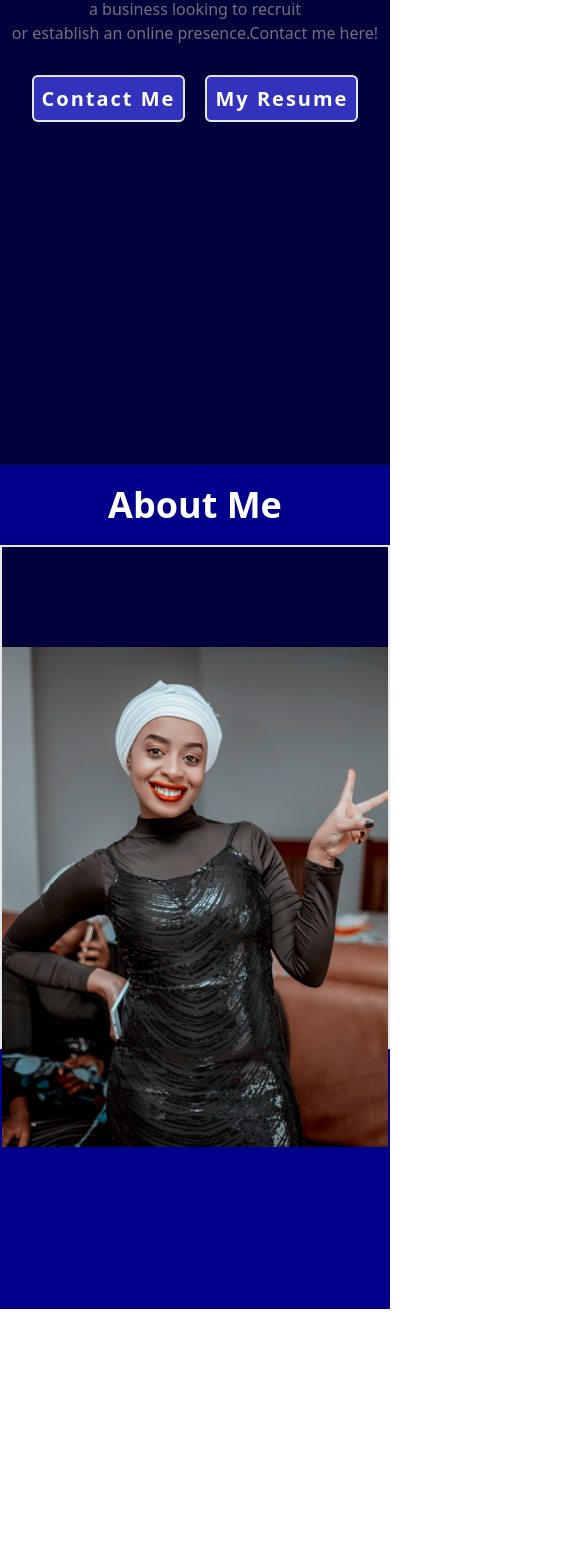
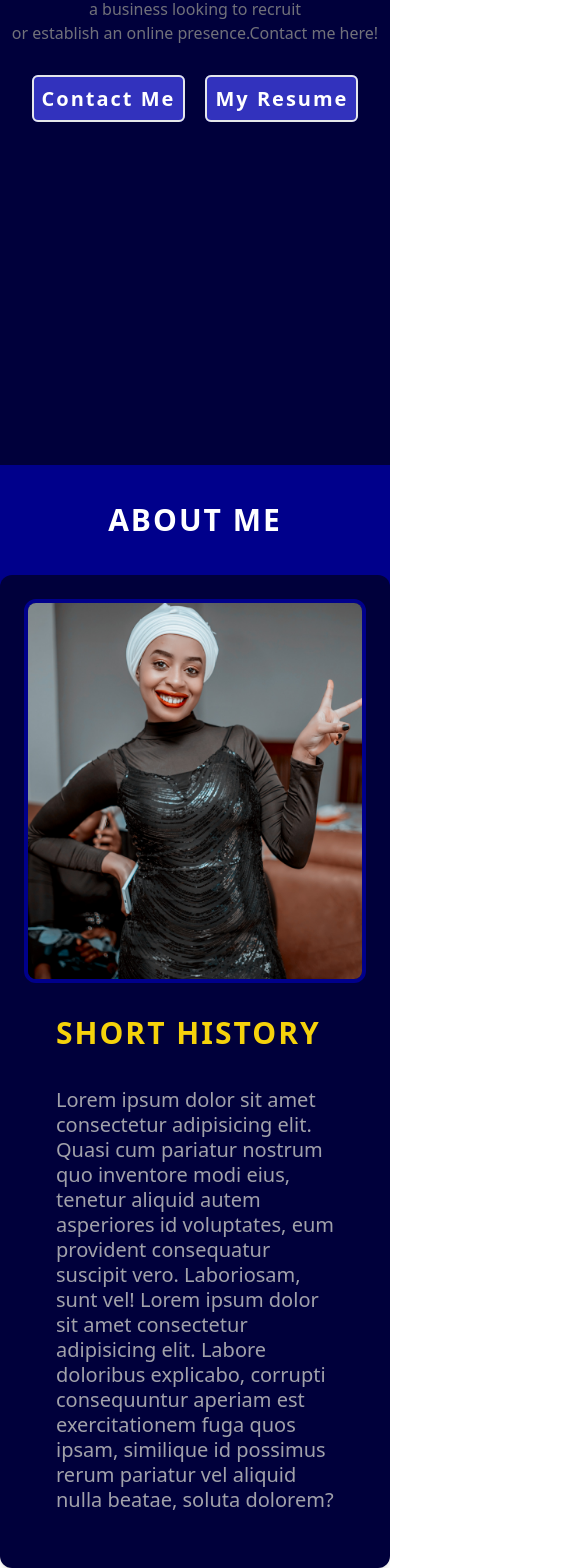
Before and after one commit to uwdjany/Personal-website-portfolio, a React (Create React App) app: page / in a window 390 px wide. Shown: the part 379-1947 px from the top of the page, 585 px wide, since content can reach past the window. Before the commit the page ends 1688 px from the top, so only its background shows below. Built offline with nearby package versions, Linux system fonts and the light colour scheme.

Commit message:
responsive added on about page

```diff
--- a/src/App.js
+++ b/src/App.js
@@ -7,13 +7,16 @@ import AboutPage from './view/aboutMe';
 function App() {
   return (
     <>
+    <div>
     <Nav/>
+    </div>
+
 
     <div className=''>
     <Home/>
     </div>
     <div>
-    <AboutPage/>
+  <AboutPage/>
 
     </div>
     </>
--- a/src/view/aboutMe.js
+++ b/src/view/aboutMe.js
@@ -1,25 +1,43 @@
-import React from 'react'
-import img from "../assets/image/myImg.png"
-import photo from "../assets/image/image.jpeg"
+import React from "react";
+import Button from "../component/buttonComponent"
+
+import photo from "../assets/image/image.jpeg";
 const AboutPage = () => {
   return (
-    <div className='h-screen bg-pageColor'>
-    <div className=''>
-
-    <h2 className=' text-center md:text-5xl text-4xl font-bold py-5 text-white  after:bg-primary after:w-[60px] after:h-[7px] after:absolute after:left-[610px] after:top-[800px] after:z-[1]  before:bg-primary before:w-[60px] before:h-[7px] before:absolute before:right-[610px] before:top-[800px] before:z-[1]'>About Me</h2>
+    <div className="h-screen bg-pageColor">
+    <div className="text-center text-3xl text-white font-semibold py-9 uppercase tracking-[2px] leading-tight">
+    <h2>About Me</h2>
 
     </div>
+   <div className=" max-w-md mx-auto rounded-xl shadow-md overflow-hidden md:max-w-6xl bg-secondary md:max-w-2xl p-6  ">
+   <div className="md:flex">
+   <div className="md:shirnk-0">
+   <img src={photo} alt="" className="h-96 w-full object-cover md:h-full md:w-90 border-4 border-pageColor rounded-xl" />
 
-    <div className='flex items-center justify-center border-2  '>
-    <div className='bg-secondary w-[1200px] h-[500px] '>
+   </div>
+   <div className="p-8">
+   <div className="uppercase text-primary text-3xl mb-9 md:mx-[130px] font-semibold tracking-[2px]">
+   <h3>Short history</h3>
+   </div>
+   <div>
+   <p className="text-zinc-400 text-xl leading-tight">
+   Lorem ipsum dolor sit amet consectetur adipisicing elit. Quasi
+   cum pariatur nostrum quo inventore modi eius, tenetur aliquid
+   autem asperiores id voluptates, eum provident consequatur
+   suscipit vero. Laboriosam, sunt vel! Lorem ipsum dolor sit amet
+   consectetur adipisicing elit. Labore doloribus explicabo,
+   corrupti consequuntur aperiam est exercitationem fuga quos
+   ipsam, similique id possimus rerum pariatur vel aliquid nulla
+   beatae, soluta dolorem?
+ </p>
+   </div>
 
+   </div>
 
-    <img src={photo} alt="" className='object-cover w-[400px] h-[500px] mt-[100px] ' />
+   </div>
+   </div>
     </div>
-    </div>
+  );
+};
 
-    </div>
-  )
-}
-
-export default AboutPage
+export default AboutPage;
```
